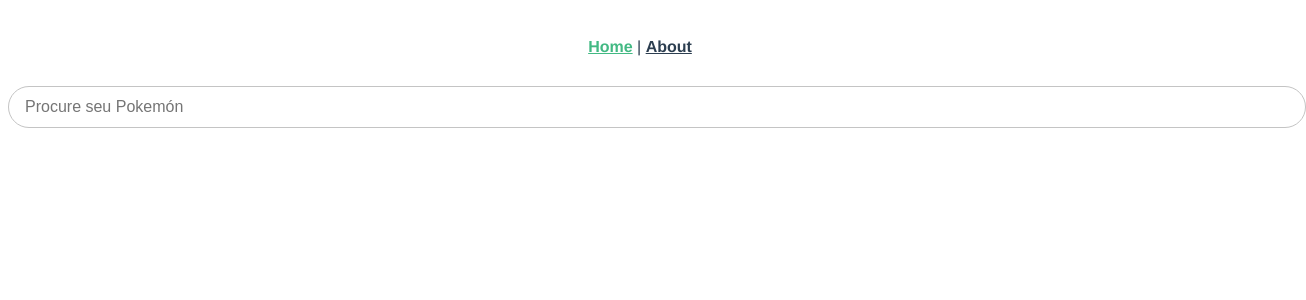
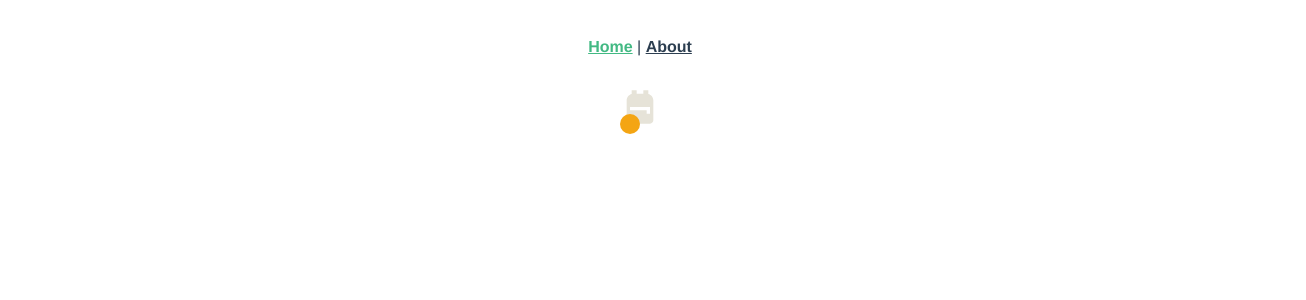
Before and after one commit to figueiredocamila/desafio-loja-pokemon, a Vue app: page /#/ in a window 1280 px wide. Shown: the top 300 px of the page, 1306 px wide, since content can reach past the window. Built offline with nearby package versions, Linux system fonts and the light colour scheme.

Commit message:
finished cart

```diff
--- a/src/components/atoms/button/Button.vue
+++ b/src/components/atoms/button/Button.vue
@@ -1,5 +1,5 @@
 <template>
-  <button @click="onClick" class="button">
+  <button @click="$emit('onClick')" class="button">
     <!-- <i><img src="@/assets/backpack.svg" /></i> -->
     <span>{{text || 'botão'}}</span>
     </button>
--- /dev/null
+++ b/src/components/atoms/cart/Cart.vue
@@ -0,0 +1,16 @@
+<template>
+  <button @click="$emit('onClick')" class="cart">
+    <i><img src="@/assets/backpack.svg" /></i>
+    <div class="cart__count">
+      <span>{{count}}</span>
+    </div>
+  </button>
+</template>
+<script>
+export default {
+  props: ['count'],
+};
+</script>
+<style lang="scss">
+  @import './style.scss';
+</style>
--- /dev/null
+++ b/src/components/atoms/cart/style.scss
@@ -0,0 +1,28 @@
+.cart {
+    border: none;
+    background-color: transparent;
+    position: relative;
+
+    img {
+        width: 40px;
+    }
+
+    &__count {
+        width: 20px;
+        height: 20px;
+        display: flex;
+        justify-content: center;
+        align-items: center;
+        border-radius: 20px;
+        background-color: #F4A513;
+        position: absolute;
+        top: 28px;
+
+        span {
+            font-size: .8em;
+            font-weight: bold;
+            color: white;
+        }
+
+    }
+}
--- a/src/components/atoms/input/Input.vue
+++ b/src/components/atoms/input/Input.vue
@@ -13,5 +13,5 @@ export default {
 };
 </script>
 <style lang="scss">
-  @import './style.scss'
+  @import './style.scss';
 </style>
--- a/src/components/pages/Home.vue
+++ b/src/components/pages/Home.vue
@@ -1,12 +1,11 @@
 <template>
   <div class="home">
-    <search-input  v-model="searchText"/>
-    <span>{{searchText}}</span>
+    <Cart />
   </div>
 </template>
 
 <script>
-import SearchInput from '@/components/atoms/input/Input.vue';
+import Cart from '@/components/atoms/cart/Cart.vue';
 
 export default {
   name: 'Home',
@@ -16,7 +15,7 @@ export default {
   }),
 
   components: {
-    SearchInput,
+    Cart,
   },
 
   computed: {
```
Also changed, not shown: src/assets/backpack.svg.
